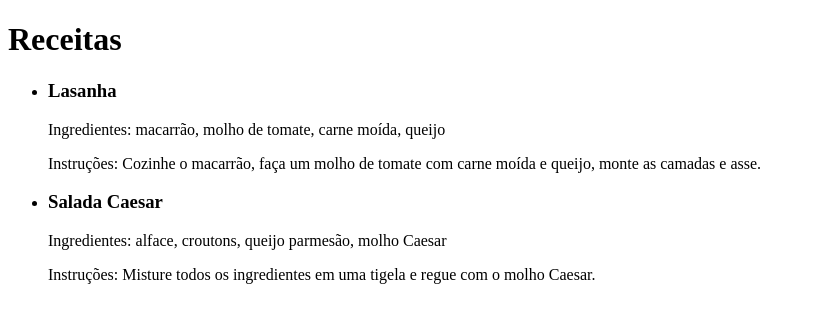
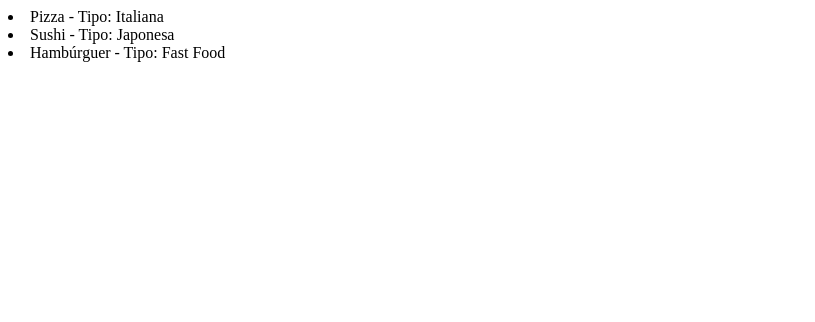
Before and after one commit to eulaisfer/jquery_json, a plain HTML site: page index.html in a window 1280 px wide. Shown: the whole page, without its empty margins (0-815 px from the left). Drawn offline with nearby package versions, Linux system fonts and the light colour scheme.

Commit message:
Add files via upload

```diff
--- /dev/null
+++ b/dados.json
@@ -0,0 +1,16 @@
+{
+    "comidas": [
+      {
+        "nome": "Pizza",
+        "tipo": "Italiana"
+      },
+      {
+        "nome": "Sushi",
+        "tipo": "Japonesa"
+      },
+      {
+        "nome": "Hambúrguer",
+        "tipo": "Fast Food"
+      }
+    ]
+  }
--- a/index.html
+++ b/index.html
@@ -1,25 +1,24 @@
 <!DOCTYPE html>
-<html>
+<html lang="en">
+
 <head>
-    <title>Lista de Receitas</title>
-    <script src="https://code.jquery.com/jquery-3.6.0.min.js"></script>
+    <meta charset="UTF-8">
+    <meta name="viewport" content="width=device-width, initial-scale=1.0">
+    <title>Utilizando o JSON com Comidas</title>
 </head>
+
 <body>
-    <h1>Receitas</h1>
-    <ul id="receitas-list"></ul>
-
+    <div id="comidas"></div>
     <script>
-        $(document).ready(function() {
-            $.getJSON("receitas.json", function(data) {
-                var receitas = data;
-                var receitasList = $("#receitas-list");
-
-                $.each(receitas, function(index, receita) {
-                    var li = $("<li>").html("<h3>" + receita.nome + "</h3><p>Ingredientes: " + receita.ingredientes.join(", ") + "</p><p>Instruções: " + receita.instrucoes + "</p>");
-                    receitasList.append(li);
+        let divComidas = document.querySelector("#comidas");
+        fetch("dados.json").then((response) => {
+            response.json().then((dados) => {
+                dados.comidas.map((comida) => {
+                    divComidas.innerHTML += ` <li> ${comida.nome} - Tipo: ${comida.tipo}</li>`;
                 });
             });
         });
     </script>
 </body>
+
 </html>
```
